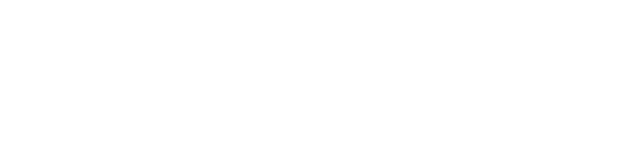
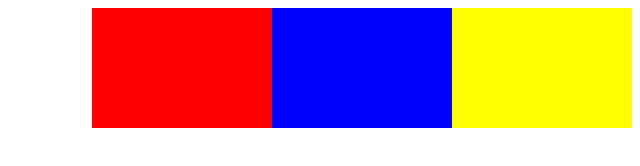
Before and after one commit to brecabal/floating, a plain HTML site: page parte3/index.html in a window 1280 px wide. Shown: the whole page, without its empty margins (640-1280 px from the left). Drawn offline with Linux system fonts and the light colour scheme.

Commit message:
parte 3 lista

```diff
--- a/parte3/css/main.css
+++ b/parte3/css/main.css
@@ -1 +1,19 @@
-/* Pon tu código css aqui */
+.caja{
+	width: 180px;
+	height: 120px;
+	float: right;
+}
+.amarilla{
+	background-color: yellow;
+
+
+}
+
+.azul{
+	background-color: blue;
+
+}
+
+.roja{
+	background-color: red;
+}
--- a/parte3/index.html
+++ b/parte3/index.html
@@ -1,9 +1,21 @@
 <!DOCTYPE html>
 <html>
 	<head>
-		<!-- Pon tu codigo aqui -->
+		<meta charset="utf-8">
+		<link rel="stylesheet" type="text/css" href="css/main.css">
+		<title> Floating</title>
 	</head>
 	<body>
-		<!-- Pon tu codigo aqui -->
+		<div class="contenedor">
+			<div class="caja amarilla">
+
+			</div>
+			<div class="caja azul">
+
+			</div>
+			<div class="caja roja">
+
+			</div>
+		</div>
 	</body>
 </html>
```
